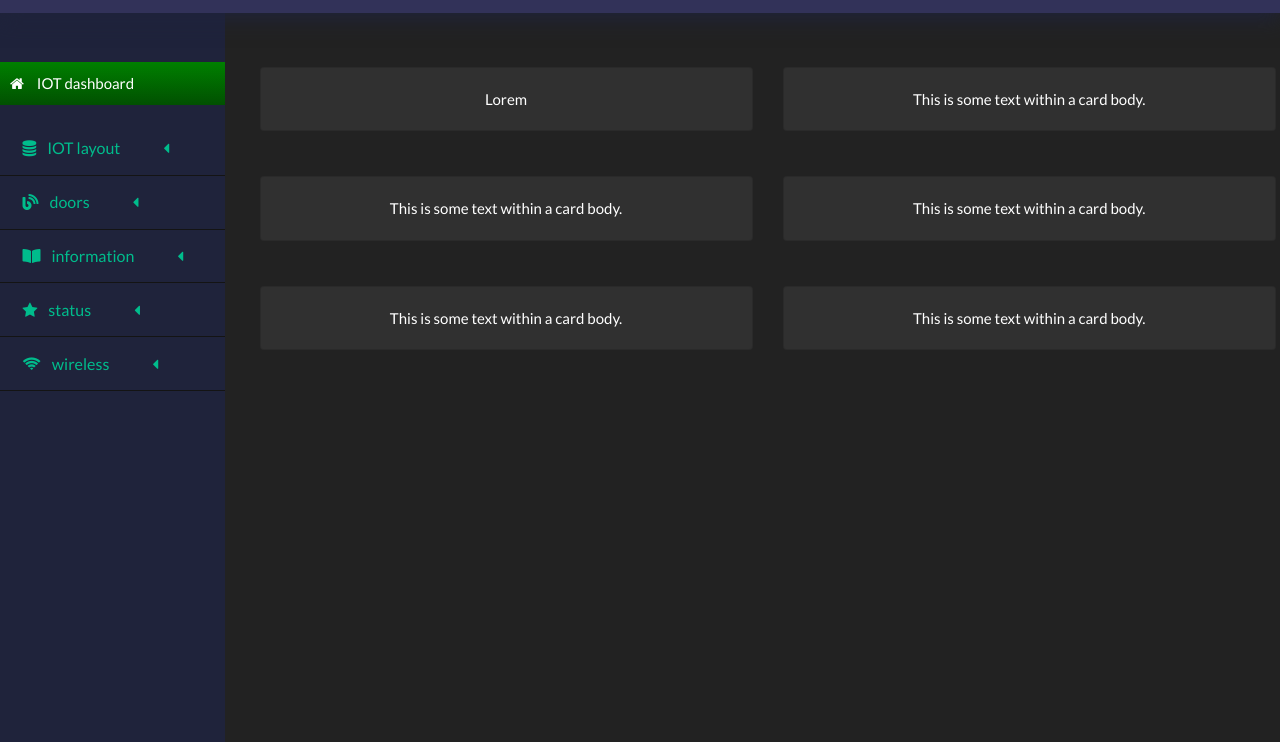
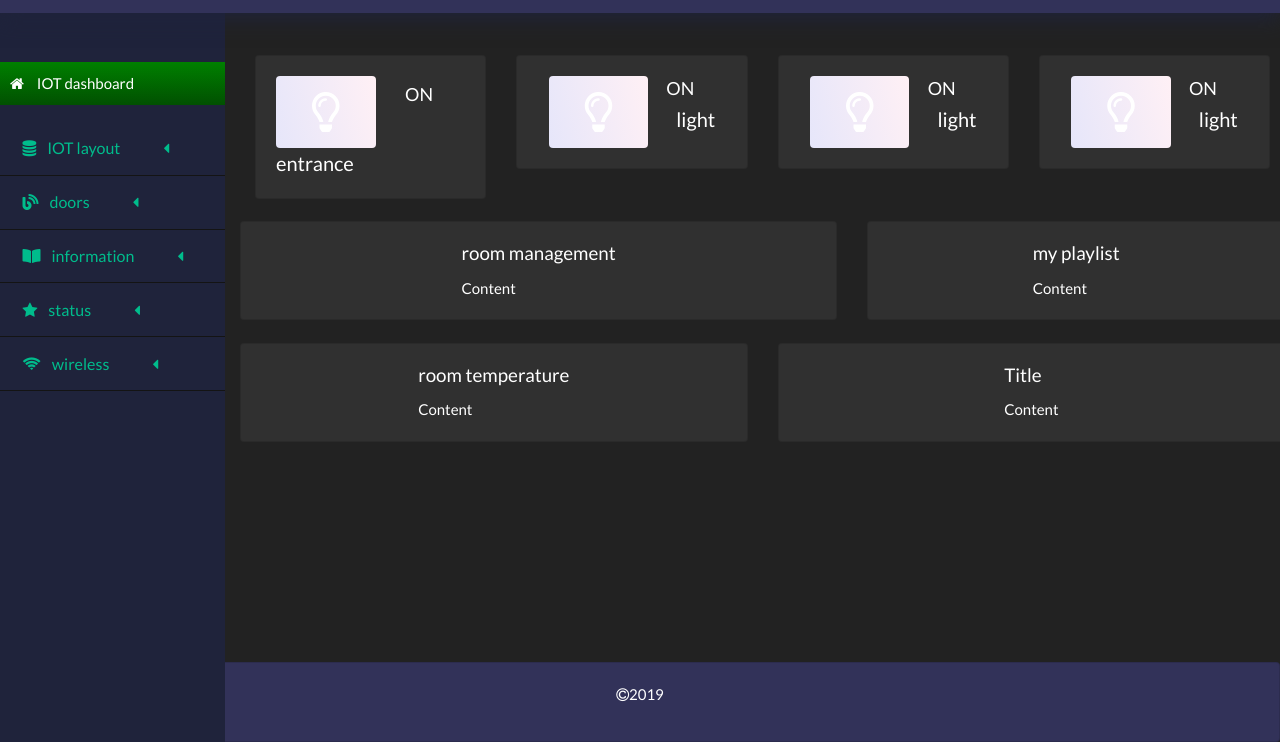
Before and after one commit to elidakirigo/IOT, a plain HTML site: page index.html in a window 1280 px wide. Shown: the part 58-800 px from the top of the page. Drawn offline with nearby package versions, Linux system fonts and the light colour scheme.

Commit message:
second commit

```diff
--- a/index.html
+++ b/index.html
@@ -9,7 +9,7 @@
     <link rel="stylesheet" href="https://cdnjs.cloudflare.com/ajax/libs/font-awesome/5.11.2/css/all.min.css">
     <link rel="stylesheet" href="style.css">
     <link href="https://stackpath.bootstrapcdn.com/font-awesome/4.7.0/css/font-awesome.min.css" rel="stylesheet" integrity="sha384-wvfXpqpZZVQGK6TAh5PVlGOfQNHSoD2xbE+QkPxCAFlNEevoEH3Sl0sibVcOQVnN" crossorigin="anonymous">
-    <title>Title</title>
+    <title>DASHBOARD</title>
   </head>
   <body>
     <nav class="navbar fixed-top navbar-expand-lg navbar-light bg-light">
@@ -83,64 +83,112 @@
 
       </section>
 
+      <!-- home page main code. -->
+
       <main class="mainArticle">
+        <!-- container part one... this is the first part of the home page -->
+
         <div class="container-fluid">
+          <div class="row">
+            <div class="col-md-3">
+              <div class="card">
+                <div class="card-body">
+                  <span><i class="far fa-lightbulb"></i>entrance</span>
+                  <h6 class="onSwitch">ON</h6>
+                </div>
+              </div>
+            </div>
+            <div class="col-md-3">
+              <div class="card">
+                <div class="card-body">
+                  <span><i class="far fa-lightbulb"></i>light</span>
+                  <h6 class="onSwitch">ON</h6>
+                </div>
+              </div>
+            </div>
+            <div class="col-md-3">
+              <div class="card">
+                <div class="card-body">
+                  <span><i class="far fa-lightbulb"></i>light</span>
+                  <h6 class="onSwitch">ON</h6>
+                </div>
+              </div>
+            </div>
+            <div class="col-md-3">
+              <div class="card">
+                <div class="card-body">
+                  <h6 class="onSwitch">ON</h6>
+                  <span><i class="far fa-lightbulb"></i>light</span>
+                </div>
+              </div>
+            </div>
+
+          </div>
+        </div>
+
+        <!-- container part two... this is the second part of the home page -->
+        <div class="container-fliud">
+          <div class="row">
+            <div class="col-md-7">
+              <div class="card">
+                <div class="card-body">
+                  <h5 class="card-title">room management</h5>
+                  <p class="card-text">Content</p>
+                </div>
+              </div>
+            </div>
+            <div class="col-md-5">
+              <div class="card">
+                <div class="card-body">
+                  <h5 class="card-title">my playlist</h5>
+                  <p class="card-text">Content</p>
+                </div>
+              </div>
+            </div>
+          </div>
+        </div>
+
+        <!-- container part three... this is the third part of the home page -->
+
+        <div class="container-fliud">
           <div class="row">
             <div class="col-md-6">
               <div class="card">
                 <div class="card-body">
-                  <!-- <span><i class="far fa-lightbulb"></i>light</span> -->
-                  Lorem
+                  <h5 class="card-title">room temperature</h5>
+                  <p class="card-text">Content</p>
                 </div>
               </div>
             </div>
             <div class="col-md-6">
               <div class="card">
                 <div class="card-body">
-                  This is some text within a card body.
-                </div>
-              </div>
-            </div>
-          </div>
-          <div class="row">
-            <div class="col-md-6">
-              <div class="card">
-                <div class="card-body">
-                  This is some text within a card body.
-                </div>
-              </div>
-            </div>
-            <div class="col-md-6">
-              <div class="card">
-                <div class="card-body">
-                  This is some text within a card body.
-                </div>
-              </div>
-            </div>
-          </div>
-          <div class="row">
-            <div class="col-md-6">
-              <div class="card">
-                <div class="card-body">
-                  This is some text within a card body.
-                </div>
-              </div>
-            </div>
-            <div class="col-md-6">
-              <div class="card">
-                <div class="card-body">
-                  This is some text within a card body.
+                  <h5 class="card-title">Title</h5>
+                  <p class="card-text">Content</p>
                 </div>
               </div>
             </div>
           </div>
         </div>
+
+
+
       </main>
 
       <!-- the footer -->
-      <!-- <footer>
-       <h2> made with love @copyright 2020</h2>
-      </footer> -->
+        <footer>
+          <div class="container-fliud">
+            <div class="row">
+              <div class="col-md-12">
+                <div class="card">
+                  <div class="card-body">
+                    <p ><i class="fa fa-copyright" aria-hidden="true"></i>2019 </p>
+                  </div>
+                </div>
+              </div>
+            </div>
+          </div>
+        </footer>
   <script src="https://cdnjs.cloudflare.com/ajax/libs/jquery/3.4.1/jquery.slim.min.js"></script>
   <script src="https://cdnjs.cloudflare.com/ajax/libs/popper.js/1.16.0/umd/popper.min.js"></script>
   <script src="https://cdnjs.cloudflare.com/ajax/libs/twitter-bootstrap/4.4.1/js/bootstrap.min.js"></script>
--- a/style.css
+++ b/style.css
@@ -7,7 +7,15 @@
     background:linear-gradient(#323259,#323259) !important;
     box-shadow: 0px 5px 20px #1f233b;
 }
-
+.card {
+    margin-top: 1.5em;
+}
+.onSwitch {
+    position: absolute;
+    left: 65%;
+    top: 20%;
+    font-size: large;
+}
 .navbar .fa {
     /* width: 3em;
     height: 3em; */
@@ -49,9 +57,6 @@
     padding: .9em;
 
 }
-.card-body {
-    text-align: justify !important;
-}
 #sidebar .blocks div a {
     text-decoration: none;
 }
@@ -72,15 +77,10 @@ margin: 0 0 0 2.5em ;
     margin-left: 15em;
     position: absolute;
     top:5em;
-    padding: .3em;
-    width: 84.79vw;
+    padding: 1em;
+    width: 84vw;
 }
-.card {
-    text-align: left !important;
-}
-.container-fluid .row {
-    margin:3em 0;
-}
+
 .mainArticle span  {
     font-size: 20px;
     text-align: left;
@@ -95,3 +95,20 @@ margin: 0 0 0 2.5em ;
     font-size: 40px;
 
 }
+
+
+
+
+
+
+
+footer {
+    position: absolute;
+    width: 100%;
+    z-index: -1;
+    bottom: 0;
+}
+footer .card {
+
+    background: #323259;
+}
```
